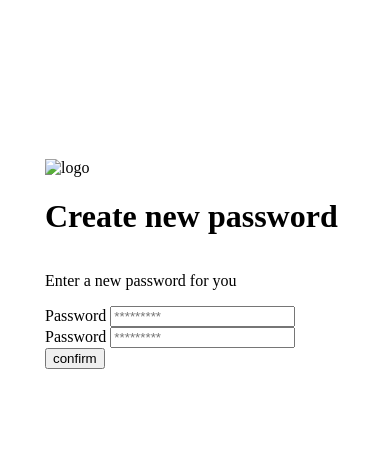
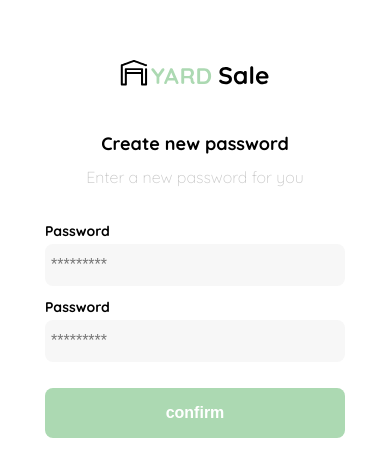
Before and after one commit to Ale-j/front-dev-02, a plain HTML site: page frontend-developer-1/01-contrasena.html in a window 390 px wide. Shown: the part 158-634 px from the top of the page. Drawn offline with Linux system fonts and the light colour scheme.

Commit message:
genera pagina de conntraseña responsiva

```diff
--- a/frontend-developer-1/01-contrasena.html
+++ b/frontend-developer-1/01-contrasena.html
@@ -1,14 +1,33 @@
 <!DOCTYPE html>
 <html lang="en">
 <head>
+    <link rel="preconnect" href="https://fonts.googleapis.com">
+    <link rel="preconnect" href="https://fonts.gstatic.com" crossorigin>
+    <link href="https://fonts.googleapis.com/css2?family=Quicksand:wght@300;500;700&display=swap"
+    rel="stylesheet">
     <meta charset="UTF-8">
     <meta http-equiv="X-UA-Compatible" content="IE=edge">
     <meta name="viewport" content="width=device-width, initial-scale=1.0">
     <title> Contraseña </title>
     <style>
 
+        :root {
+            --white: #FFFFFF;
+            --black: #000000;
+            --very-light-pink: #C7C7C7;
+            --hospital-green:  #ACD9B2;
+            --text-input-field: #F7F7F7;
+            --dark: #232830;
+            --sm: 14px;
+            --md:16px;
+            --lg: 18px;
+
+        }
+
         body {
             margin: 0;
+            font-family: 'Quicksand', sans-serif;
+
         }
 
         .login {
@@ -22,13 +41,85 @@
             grid-template-rows: auto 1fr
             auto;
             width: 300px;
+
         }
+        .logo {
+            width: 150px;
+            margin-bottom: 30px;
+            justify-self: center;
+            display: none;
+
+        }
+
+        .title {
+            font-size: var(--lg);
+            margin-bottom: 12px;
+            text-align: center;
+
+        }
+        .subtitle {
+            color: var(--very-light-pink);
+            font-size: var(--md);
+            font-weight: 300;
+            margin-top: 0;
+            margin-bottom: 35px;
+            text-align: center;
+
+        }
+
+        .form {
+            display: flex;
+            flex-direction: column;
+        }
+
+        .label {
+            font-size: var(--sm);
+            font-weight: bold;
+            margin-bottom: 4px;
+
+        }
+
+        .input {
+            background-color:
+            var(--text-input-field);
+            border: none;
+            border-radius: 8px;
+            height: 30px;
+            font-size:
+            var(--md);
+            padding: 6px;
+            margin-bottom: 12px;
+        }
+
+        .primary-button {
+            background-color: var(--hospital-green);
+            border-radius: 8px;
+            color: var(--white);
+            border: none;
+            width: 100%;
+            cursor: pointer;
+            font-size: var(--md);
+            font-weight: bold;
+            height: 50px;
+        }
+
+        .login-button {
+            margin-top: 14px;
+            margin-bottom: 30px;
+        }
+        @media (max-width:640px) {
+            .logo {
+                display: block;
+            }
+        }
+
+
     </style>
 </head>
 <body>
     <div class="login">
         <div class="form-container">
-            <img src="" alt="logo" class="logo">
+            <img src="./logos/logo_yard_sale.svg" alt="logo" class="logo">
 
 
 
```
Also changed, not shown: frontend-developer-1/icons/bt_add_to_cart.svg (added), frontend-developer-1/icons/bt_added_to_cart.svg (added), frontend-developer-1/icons/email.svg (added), frontend-developer-1/icons/flechita.svg (added), frontend-developer-1/icons/icon_close.png (added), frontend-developer-1/icons/icon_menu.svg (added), frontend-developer-1/icons/icon_shopping_cart.svg (added), frontend-developer-1/icons/icon_shopping_cart_notification.svg (added), frontend-developer-1/logos/favicon_bota_fora.svg (added), frontend-developer-1/logos/favicon_yard_sale.svg (added), frontend-developer-1/logos/logo_bota_fora.svg (added), frontend-developer-1/logos/logo_yard_sale.svg (added).
